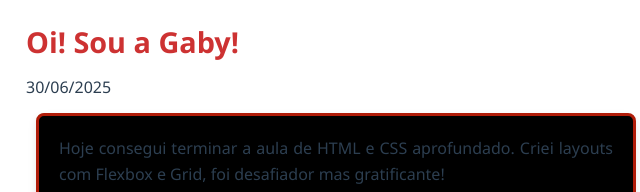
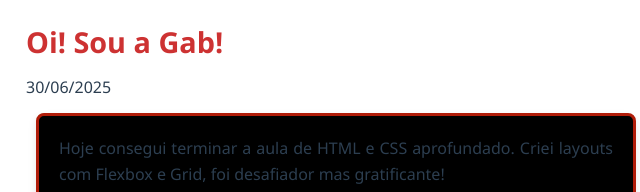
Before and after one commit to Gabrielly77/Projeto, a plain HTML site: page index.html in a window 1280 px wide. Shown: the part 225-417 px from the top of the page, 214-854 px from the left. Drawn offline with Linux system fonts and the light colour scheme.

Commit message:
atualizar

```diff
--- a/index.html
+++ b/index.html
@@ -20,7 +20,7 @@
     <main>
         <article>
             <header>
-                <h2>Oi! Sou a Gaby!</h2>
+                <h2>Oi! Sou a Gab!</h2>
                 <p><time datetime="2025-06-30">30/06/2025</time></p>
                 </header>
                 <div class="text"><p>Hoje consegui terminar a aula de HTML e CSS aprofundado. Criei layouts com Flexbox e Grid, foi desafiador mas gratificante!</p>
```
